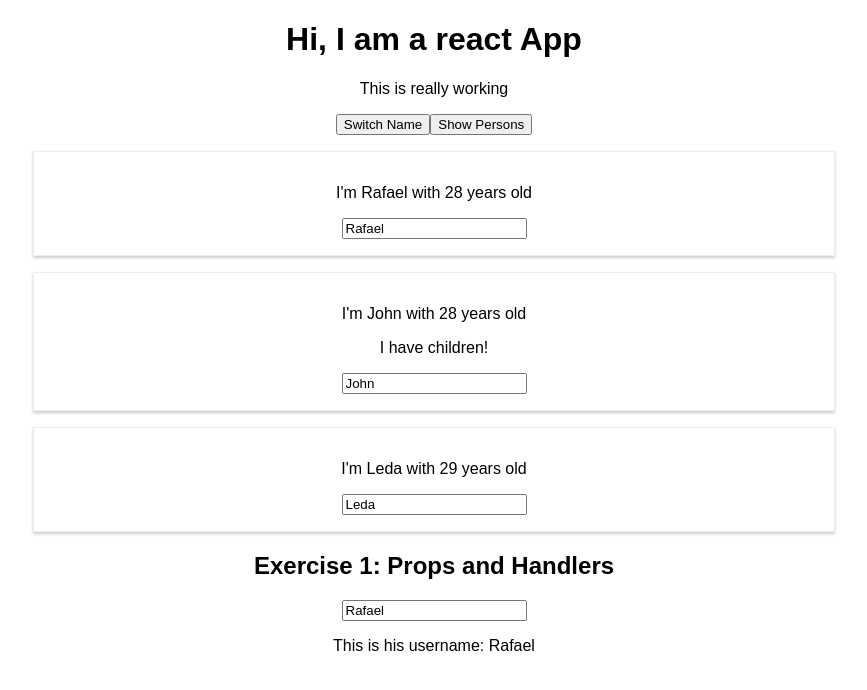
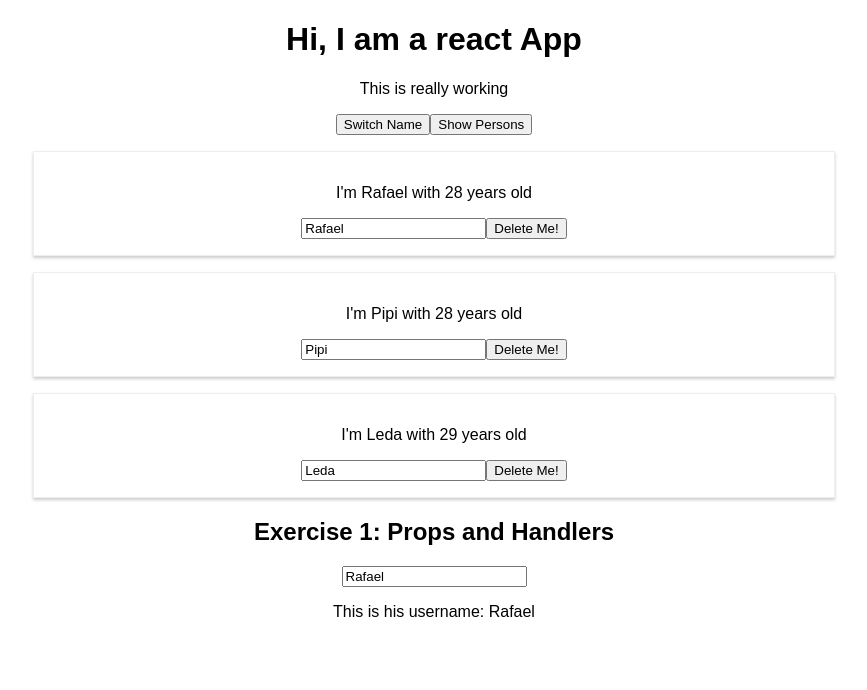
Before and after one commit to rafaelflorespereira/learningReact, a React (Create React App) app in the folder react-app/: page / in a window 1280 px wide. Both pictures are taken after a click on the button "Show Persons". Shown: the top 690 px of the page, without its empty margins (206-1073 px from the left). Built offline with nearby package versions, Linux system fonts and the light colour scheme.

Commit message:
Added dynamically two way binding

```diff
--- a/react-app/src/App.js
+++ b/react-app/src/App.js
@@ -7,9 +7,9 @@ import Useroutput from './Person/UserOutput'
 class App extends Component {
   state = {
     persons: [
-      { name: 'Rafael', age: '28'},
-      { name: 'John', age: '28'},
-      { name: 'Leda', age: '29'}
+      { id: 'asdfkler', name: 'Rafael', age: '28'},
+      { id: 'asdewasdasc', name: 'Pipi', age: '28'},
+      { id: 'sdawqweqw', name: 'Leda', age: '29'}
     ],
     users: [
       { id: 0, username: 'Rafael'},
@@ -26,10 +26,13 @@ class App extends Component {
     console.log(this.state.persons)
   }
 
-  changeNameHandler = (event) => {
-    this.setState( (state) => {
-      return state.persons[1].name = event.target.value
-    })
+  changeNameHandler = (event, personId) => {
+    const personIndex = this.state.persons.findIndex(p => p.id === personId)
+    const person = {...this.state.persons[personIndex]}
+    person.name = event.target.value
+    const persons = [...this.state.persons]
+    persons[personIndex] = person
+    this.setState({persons})
   }
 
   changeUsernameHandler = (event) => {
@@ -44,25 +47,28 @@ class App extends Component {
     })
   }
 
+  deletePerson = (index) => {
+    const persons = [...this.state.persons]
+    persons.splice(index, 1)
+    this.setState({persons})
+  }
+
   render() {
     let persons = null
 
     if (this.state.showPersons) {
       persons = (
-      <div>
-        <Person
-            name={this.state.persons[0].name}
-            changeName={this.changeNameHandler}
-            age={this.state.persons[0].age}></Person>
-          <Person
-            name={this.state.persons[1].name}
-            changeName={this.changeNameHandler}
-            age={this.state.persons[1].age}>I have children!</Person>
-          <Person
-            name={this.state.persons[2].name}
-            changeName={this.changeNameHandler}
-            age={this.state.persons[2].age}></Person>
-       </div>
+        <div>
+          {this.state.persons.map((person, index) => {
+            return <Person
+              delete={() => this.deletePerson(index)}
+              name={person.name}
+              age={person.age}
+              key={person.id}
+              changeName={(event) => { this.changeNameHandler(event, person.id) }}
+            />
+          })}
+        </div>
       )
     }
 
--- a/react-app/src/Person/Person.js
+++ b/react-app/src/Person/Person.js
@@ -8,6 +8,7 @@ const person = (props) => {
       <p>{props.children}</p>
       <label htmlFor="changeName"></label>
       <input id="changeName" onChange={props.changeName} value={props.name }></input>
+      <button onClick={props.delete}> Delete Me! </button>
     </div>
   )
 }
```
